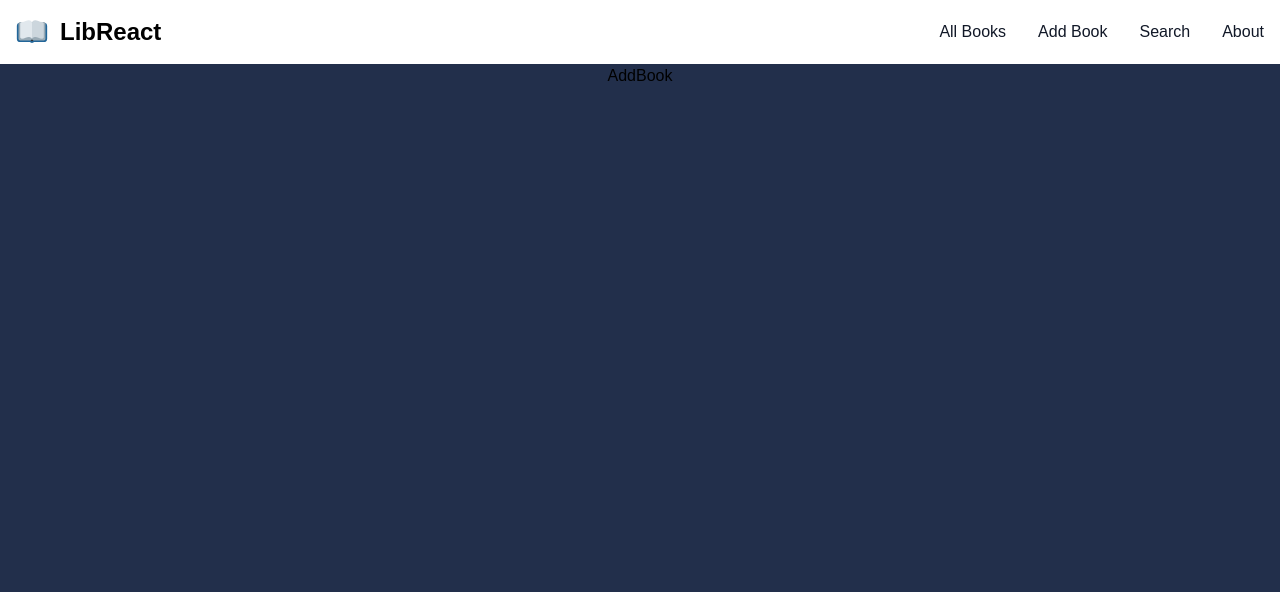
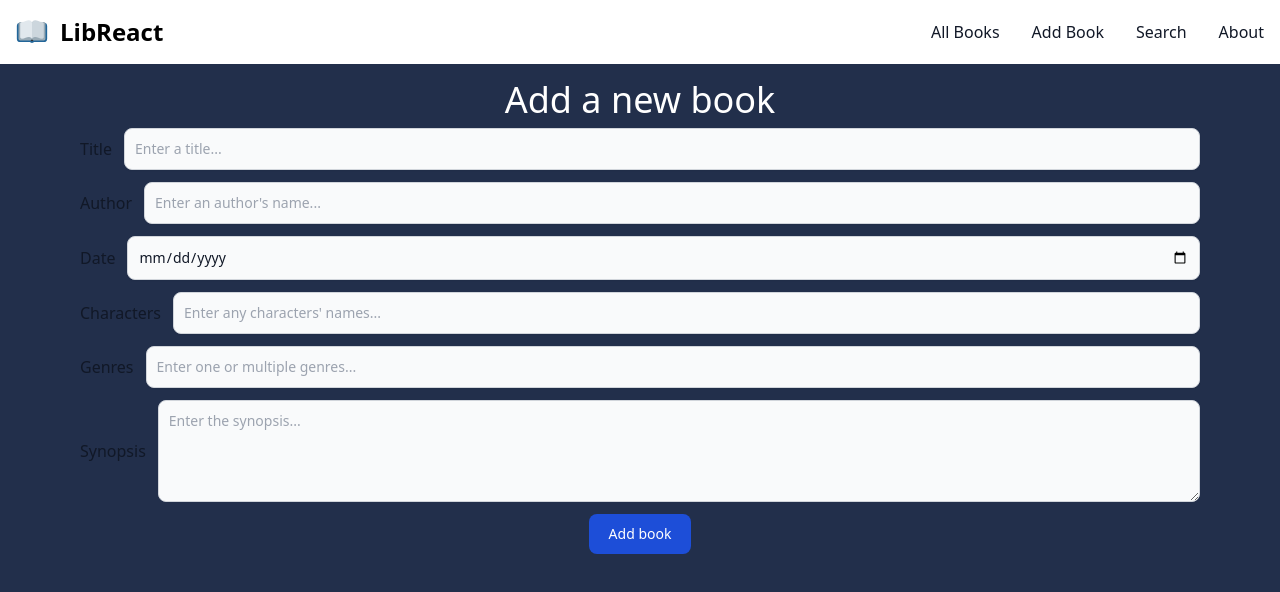
Before and after one commit to rafzoio/react-book-app, a React (Create React App) app: page /add in a window 1280 px wide. Shown: the top 592 px of the page. Built offline with nearby package versions, Linux system fonts and the light colour scheme.

Commit message:
Created form to add book and fixed styling

```diff
--- a/src/components/BookTable.jsx
+++ b/src/components/BookTable.jsx
@@ -8,7 +8,7 @@ const BookTable = ({ books }) => {
   ) : (
     <div>
       <table className="w-full text-sm text-left text-gray-500 dark:text-gray-400">
-        <thead className="text-xs text-gray-700 uppercase bg-gray-50 dark:bg-gray-700 dark:text-gray-400">
+        <thead className="text-s text-gray-700 uppercase bg-gray-50 dark:bg-gray-700 dark:text-gray-400">
           <tr>
             <th scope="col" className="px-6 py-3">
               ID
@@ -38,14 +38,14 @@ const BookTable = ({ books }) => {
               </th>
               <td className="px-6 py-4">{book.title}</td>
               <td className="px-6 py-4">{book.date}</td>
-              <td className="px-6 py-4 flex flex-row items-stretch">
-                <button className="text-white bg-blue-700 hover:bg-blue-800 focus:ring-4 focus:ring-blue-300 font-medium rounded-lg text-sm px-5 py-2.5 mr-2 mb-2 dark:bg-blue-600 dark:hover:bg-blue-700 focus:outline-none dark:focus:ring-blue-800">
+              <td className="px-6 py-1 flex flex-row items-stretch">
+                <button className="text-white bg-blue-700 hover:bg-blue-800 focus:ring-4 focus:ring-blue-300 font-medium rounded-lg text-sm px-5 py-2.5 my-3 mx-2 dark:bg-blue-600 dark:hover:bg-blue-700 focus:outline-none dark:focus:ring-blue-800">
                   <Link to={`/books/${book.id}`}>Details</Link>
                 </button>
-                <button className="text-white bg-blue-700 hover:bg-blue-800 focus:ring-4 focus:ring-blue-300 font-medium rounded-lg text-sm px-5 py-2.5 mr-2 mb-2 dark:bg-blue-600 dark:hover:bg-blue-700 focus:outline-none dark:focus:ring-blue-800">
+                <button className="text-white bg-blue-700 hover:bg-blue-800 focus:ring-4 focus:ring-blue-300 font-medium rounded-lg text-sm px-5 py-2.5 my-3 mx-2 dark:bg-blue-600 dark:hover:bg-blue-700 focus:outline-none dark:focus:ring-blue-800">
                   <Link to={`/update/${book.id}`}>Edit</Link>
                 </button>
-                <button className=" focus:outline-none dark:focus:ring-blue-800focus:outline-none text-white bg-red-700 hover:bg-red-800 focus:ring-4 focus:ring-red-300 font-medium rounded-lg text-sm px-5 py-2.5 mr-2 mb-2 dark:bg-red-600 dark:hover:bg-red-700 dark:focus:ring-red-900">
+                <button className=" focus:outline-none dark:focus:ring-blue-800focus:outline-none text-white bg-red-700 hover:bg-red-800 focus:ring-4 focus:ring-red-300 font-medium rounded-lg text-sm px-5 py-2.5 my-3 mx-3 dark:bg-red-600 dark:hover:bg-red-700 dark:focus:ring-red-900">
                   <Link to={`/delete/${book.id}`}>Delete</Link>
                 </button>
               </td>
--- a/src/index.css
+++ b/src/index.css
@@ -4,7 +4,7 @@
 
 body {
   background-color: rgb(34, 47, 75);
-  font-family: Montserrat, sans-serif;
+  font-family: system-ui, -apple-system, BlinkMacSystemFont, 'Segoe UI', Roboto, Oxygen, Ubuntu, Cantarell, 'Open Sans', 'Helvetica Neue', sans-serif, sans-serif;
   margin: 0;
   -webkit-font-smoothing: antialiased;
   -moz-osx-font-smoothing: grayscale;
--- a/src/pages/AddBook.jsx
+++ b/src/pages/AddBook.jsx
@@ -1,7 +1,136 @@
-import React from "react";
+import React, { useState } from "react";
 
 const AddBook = () => {
-  return <div>AddBook</div>;
+  const [newBook, setNewBook] = useState({
+    title: "",
+    author: "",
+    date: "",
+    genres: "",
+    characters: "",
+    synopsis: "",
+  });
+
+  const handleChange = (event) => {
+    const { name, value } = event.target;
+    setNewBook({ ...newBook, [name]: value });
+  };
+
+  const handleSubmit = (event) => {
+    event.preventDefault();
+    console.log(newBook);
+    // Submit form data here
+  };
+
+  return (
+    <div className="flex flex-col align-middle mx-20 mb-5 mt-2">
+      <h1 className="text-4xl my-2 text-white">Add a new book</h1>
+      <form onSubmit={handleSubmit}>
+        <div className="mb-3 flex flex-row gap-3 items-center">
+          <label
+            htmlFor="title"
+            className="block mb-0 text-large text-gray-900 dark:text-white"
+          >
+            Title
+          </label>
+          <input
+            type="text"
+            id="title"
+            className="shadow-sm bg-gray-50 border border-gray-300 text-gray-900 text-sm rounded-lg focus:ring-blue-500 focus:border-blue-500 block w-full p-2.5 dark:bg-gray-700 dark:border-gray-600 dark:placeholder-gray-400 dark:text-white dark:focus:ring-blue-500 dark:focus:border-blue-500 dark:shadow-sm-light"
+            placeholder="Enter a title..."
+            value={newBook.title}
+            onChange={handleChange}
+          />
+        </div>
+        <div className="mb-3 flex flex-row gap-3 items-center">
+          <label
+            htmlFor="author"
+            className="block mb-0 text-large text-gray-900 dark:text-white"
+          >
+            Author
+          </label>
+          <input
+            type="text"
+            id="author"
+            className="shadow-sm bg-gray-50 border border-gray-300 text-gray-900 text-sm rounded-lg focus:ring-blue-500 focus:border-blue-500 block w-full p-2.5 dark:bg-gray-700 dark:border-gray-600 dark:placeholder-gray-400 dark:text-white dark:focus:ring-blue-500 dark:focus:border-blue-500 dark:shadow-sm-light"
+            placeholder="Enter an author's name..."
+            value={newBook.author}
+            onChange={handleChange}
+          />
+        </div>
+        <div className="mb-3 flex flex-row gap-3 items-center">
+          <label
+            htmlFor="date"
+            className="block mb-0 text-large text-gray-900 dark:text-white"
+          >
+            Date
+          </label>
+          <input
+            type="date"
+            id="date"
+            className="shadow-sm bg-gray-50 border border-gray-300 text-gray-900 text-sm rounded-lg focus:ring-blue-500 focus:border-blue-500 block w-full p-2.5 dark:bg-gray-700 dark:border-gray-600 dark:placeholder-gray-400 dark:text-white dark:focus:ring-blue-500 dark:focus:border-blue-500 dark:shadow-sm-light"
+            value={newBook.date}
+            onChange={handleChange}
+          />
+        </div>
+
+        <div className="mb-3 flex flex-row gap-3 items-center">
+          <label
+            htmlFor="characters"
+            className="block mb-0 text-large text-gray-900 dark:text-white"
+          >
+            Characters
+          </label>
+          <input
+            type="text"
+            id="characters"
+            className="shadow-sm bg-gray-50 border border-gray-300 text-gray-900 text-sm rounded-lg focus:ring-blue-500 focus:border-blue-500 block w-full p-2.5 dark:bg-gray-700 dark:border-gray-600 dark:placeholder-gray-400 dark:text-white dark:focus:ring-blue-500 dark:focus:border-blue-500 dark:shadow-sm-light"
+            placeholder="Enter any characters' names..."
+            value={newBook.characters}
+            onChange={handleChange}
+          />
+        </div>
+        <div className="mb-3 flex flex-row gap-3 items-center">
+          <label
+            htmlFor="genres"
+            className="block mb-0 text-large text-gray-900 dark:text-white"
+          >
+            Genres
+          </label>
+          <input
+            type="text"
+            id="genres"
+            className="shadow-sm bg-gray-50 border border-gray-300 text-gray-900 text-sm rounded-lg focus:ring-blue-500 focus:border-blue-500 block w-full p-2.5 dark:bg-gray-700 dark:border-gray-600 dark:placeholder-gray-400 dark:text-white dark:focus:ring-blue-500 dark:focus:border-blue-500 dark:shadow-sm-light"
+            placeholder="Enter one or multiple genres..."
+            value={newBook.genres}
+            onChange={handleChange}
+          />
+        </div>
+        <div className="mb-3 flex flex-row gap-3 items-center">
+          <label
+            htmlFor="synopsis"
+            className="block mb-0 text-large text-gray-900 dark:text-white"
+          >
+            Synopsis
+          </label>
+          <textarea
+            id="message"
+            rows="4"
+            className="block p-2.5 w-full text-sm text-gray-900 bg-gray-50 rounded-lg border border-gray-300 focus:ring-blue-500 focus:border-blue-500 dark:bg-gray-700 dark:border-gray-600 dark:placeholder-gray-400 dark:text-white dark:focus:ring-blue-500 dark:focus:border-blue-500"
+            placeholder="Enter the synopsis..."
+            value={newBook.synopsis}
+            onChange={handleChange}
+          ></textarea>
+        </div>
+
+        <button
+          type="submit"
+          className="text-white bg-blue-700 hover:bg-blue-800 focus:ring-4 focus:outline-none focus:ring-blue-300 font-medium rounded-lg text-sm px-5 py-2.5 text-center dark:bg-blue-600 dark:hover:bg-blue-700 dark:focus:ring-blue-800"
+        >
+          Add book
+        </button>
+      </form>
+    </div>
+  );
 };
 
 export default AddBook;
--- a/src/pages/Home.jsx
+++ b/src/pages/Home.jsx
@@ -1,7 +1,17 @@
 import React from "react";
+import { Link } from "react-router-dom";
+import BookIcon from "../resources/book.svg";
 
 const Home = () => {
-  return <div>Home</div>;
+  return (
+    <div className="flex flex-col align-middle items-center">
+      <img src={BookIcon} className="h-56 mt-10" alt="Logo" />
+      <h1 className="text-7xl font-bold">LibReact</h1>
+      <button className="mt-5 mx-96 w-36 text-white bg-blue-700 hover:bg-blue-800 focus:ring-4 focus:outline-none focus:ring-blue-300 font-medium rounded-lg text-medium py-2.5 text-center dark:bg-blue-600 dark:hover:bg-blue-700 dark:focus:ring-blue-800">
+        <Link to="/books">See the library...</Link>
+      </button>
+    </div>
+  );
 };
 
 export default Home;
--- a/tailwind.config.js
+++ b/tailwind.config.js
@@ -2,12 +2,7 @@
 module.exports = {
   content: ["./src/**/*.{js,jsx}"],
   theme: {
-    extend: {
-      fontFamily: {
-        sans: [],
-        montserrat: ["Montserrat", "sans-serif"],
-      },
-    },
+    extend: {},
   },
   plugins: [],
 };
```
